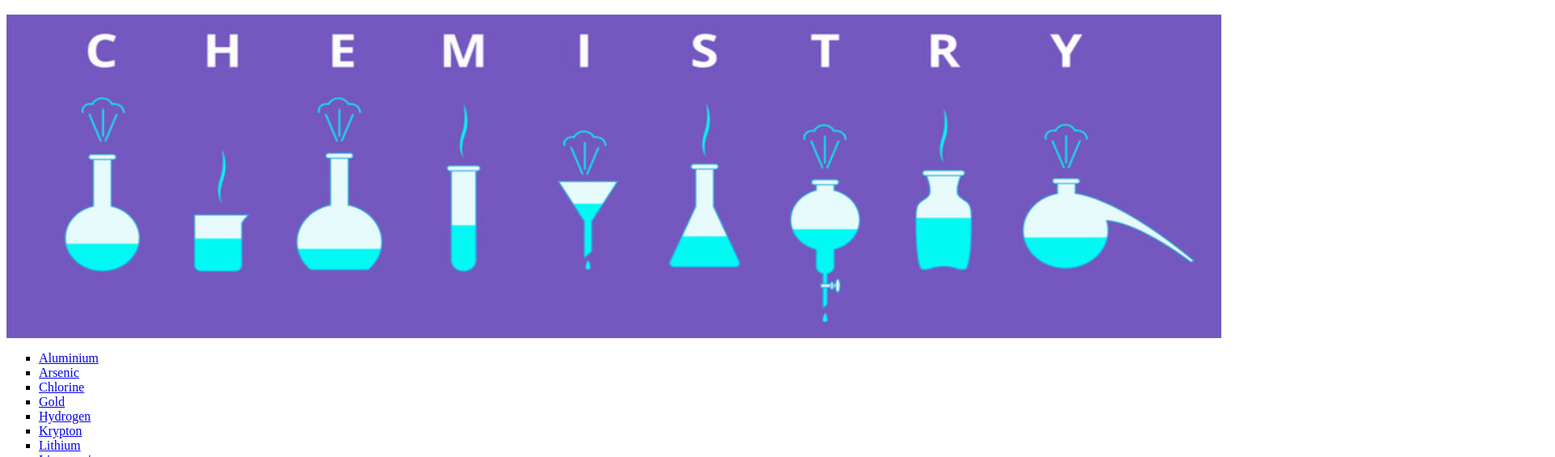
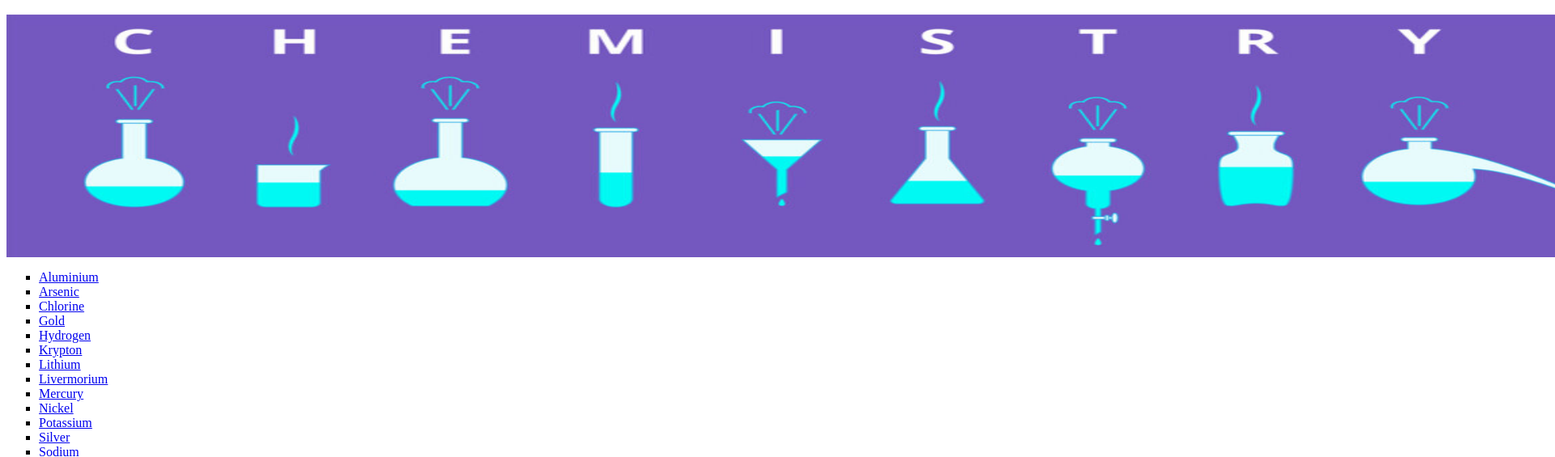
Before and after one commit to KaanZade/KaanZade.Github-io, a plain HTML site: page index.html in a window 1280 px wide. Shown: the part 48-613 px from the top of the page at 81% size, 1920 px wide, since content can reach past the window. Drawn offline with Linux system fonts and the light colour scheme.

Commit message:
Update index.html

```diff
--- a/index.html
+++ b/index.html
@@ -16,7 +16,7 @@
 
 
 
-<img src="Images/GoodChemBanner.jpg" Width="1500" Height="400">
+<img src="Images/GoodChemBanner.jpg" Width="2000" Height="300">
 
 
 <Ul  Class="C">
```
